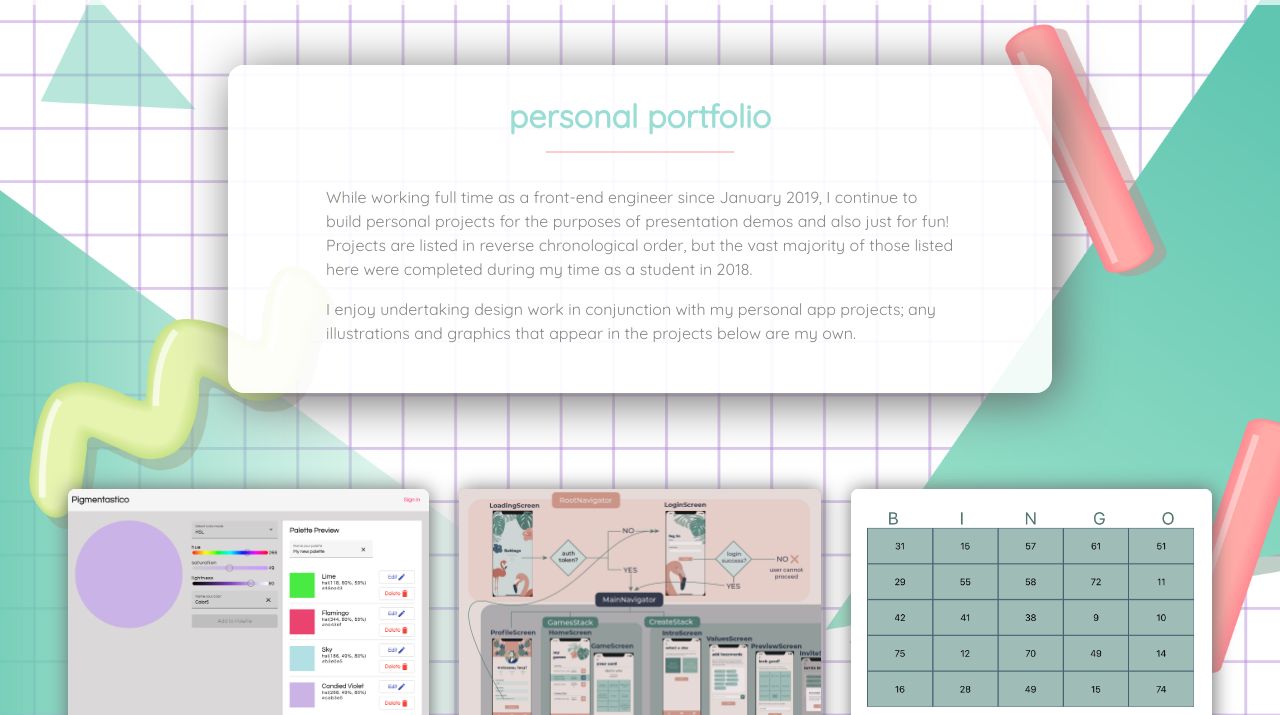
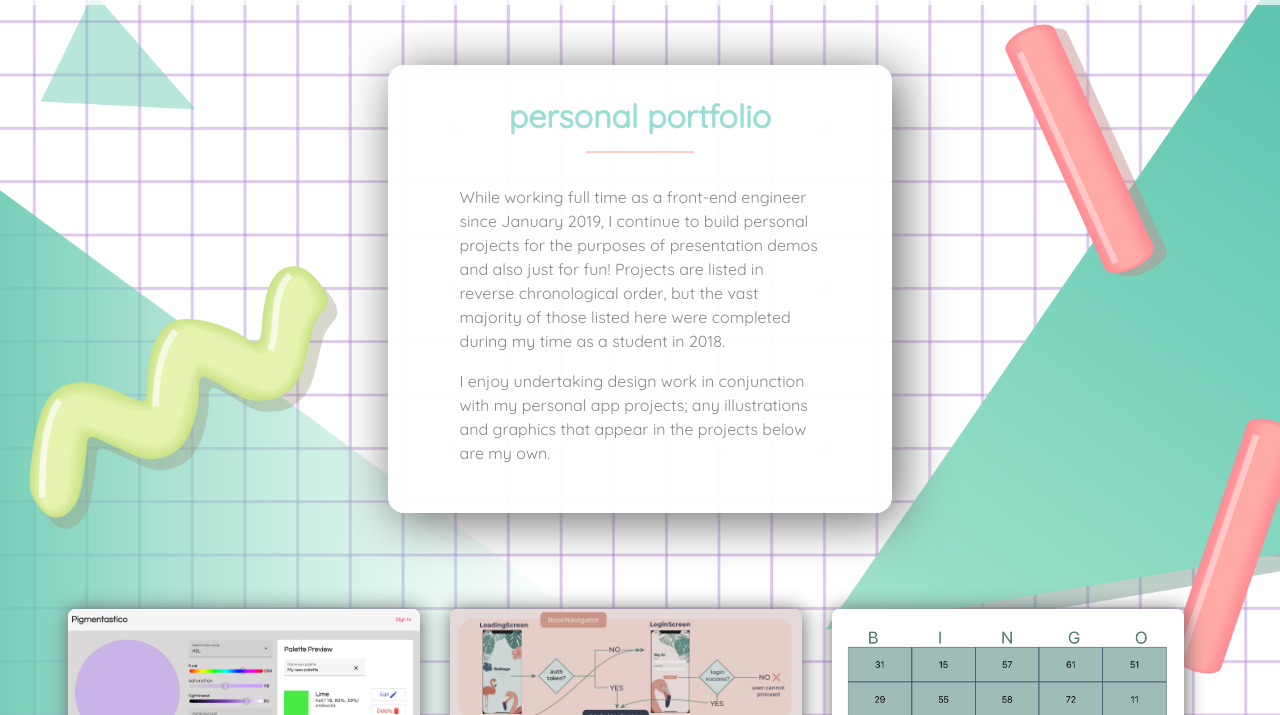
Before and after one commit to lmcguigan/portfolio-site, a plain HTML site: page index.html in a window 1280 px wide. Both pictures are taken after a click on the item "portfolio". Shown: the part 85-800 px from the top of the page. Drawn offline with nearby package versions, Linux system fonts and the light colour scheme.

Commit message:
styling updates

```diff
--- a/assets/css/style.css
+++ b/assets/css/style.css
@@ -120,7 +120,7 @@ hr {
 
 .box {
     box-shadow: 7px 7px 50px #666666;
-    background-color: rgba(255, 255, 255, .90);
+    background-color: rgba(255, 255, 255, .95);
     padding: 2rem;
     text-align: center;
     height: fit-content;
@@ -485,7 +485,7 @@ h3 {
 
 .card-deck .card {
     margin-bottom: 4rem;
-    flex: 1 0 30%;
+    flex: 0 0 30%;
 }
 
 #card-holder {
--- a/assets/javascript/nav-handler.js
+++ b/assets/javascript/nav-handler.js
@@ -19,7 +19,7 @@ function setActiveNavLink (string) {
 function fillMainOnLoad(){
     $("#main-div").html(
         "<div class='col-10 col-md-8 textsplash'>\
-            <div class='box message-box' data-aos='fade-in' data-aos-duration='3000'>\
+            <div class='box message-box' data-aos='fade-in' data-aos-duration='2000'>\
                 <img class='flat-icon' src='assets/images/icons-01.png'>\
                 <h2>Let's make something<br><span id='typed'></span></h2>\
             </div>\
@@ -127,7 +127,7 @@ $(document).ready(function () {
     $("#portfolio-link").click(function(){
         $("#main-div").empty()
         $("#main-div").html(
-        "<div class = 'col-11 col-lg-8'>\
+        "<div class = 'col-11 col-lg-5'>\
             <div class='box' data-aos='fade-up' data-aos-duration='1000'>\
                 <div class='row justify-content-center'>\
                     <div class='col-12 col-sm-10 div-content'>\
```
